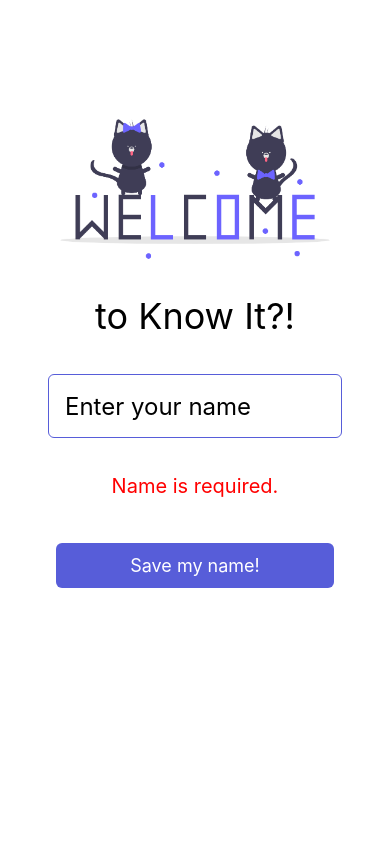
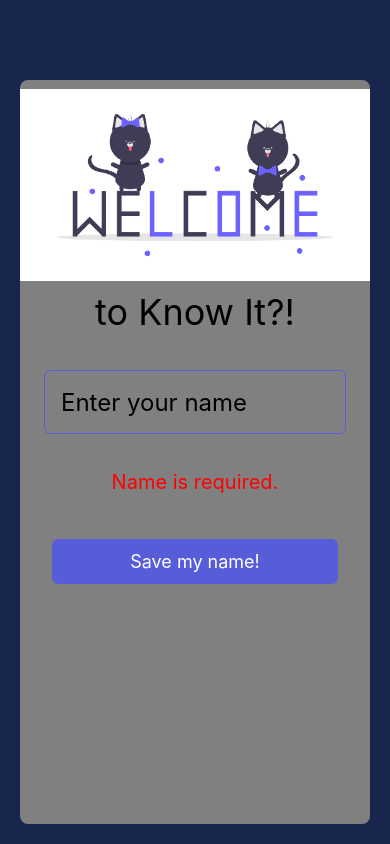
Before and after one commit to swbergmann/knowit, a React Native app: screen / in a window 390 px wide. Built offline with nearby package versions, Linux system fonts and the light colour scheme.

Commit message:
styling login

```diff
--- a/App.js
+++ b/App.js
@@ -39,7 +39,7 @@ export default function App() {
 
   return (
     <>
-      <StatusBar style='auto' />
+      <StatusBar style='light' />
       {screen}
     </>
   );
--- a/constants/colors.js
+++ b/constants/colors.js
@@ -1,5 +1,6 @@
 const Colors = {
-    primary300: '#575DD9'
+    primary300: '#575DD9',
+    primary600: '#18254D'
 };
 
 export default Colors;
--- a/screens/StartScreen.js
+++ b/screens/StartScreen.js
@@ -43,7 +43,7 @@ function StartScreen({onStore, onGetName}) {
     <KeyboardAvoidingView
       behavior={Platform.OS === 'ios' ? 'padding' : 'height'}
       style={styles.container}>
-      <SafeAreaView style={styles.container}>
+      <SafeAreaView style={styles.safe}>
         <TouchableWithoutFeedback onPress={Keyboard.dismiss}>
           <View style={styles.inner}>
             <Image
@@ -85,21 +85,28 @@ export default StartScreen;
 
 const styles = StyleSheet.create({
     container: {
-      flex: 1
+      flex: 1,
+      backgroundColor: Colors.primary600
+    },
+    safe: {
+      flex: 1,
+      marginTop: 60
     },
     inner: {
       flex: 1,
-      padding: 24,
+      margin: 20,
+      borderRadius: 8,
+      overflow: 'hidden',
       justifyContent: 'flex-end',
-      alignItems: 'center'
+      alignItems: 'center',
+      backgroundColor: 'gray'
     },
     empty: {
       flex: 1
     },
     welcomeImage: {
       width: '100%',
-      height: 210,
-      marginTop: 60
+      height: 210
     },
     knowit: {
       fontSize: 36
```
